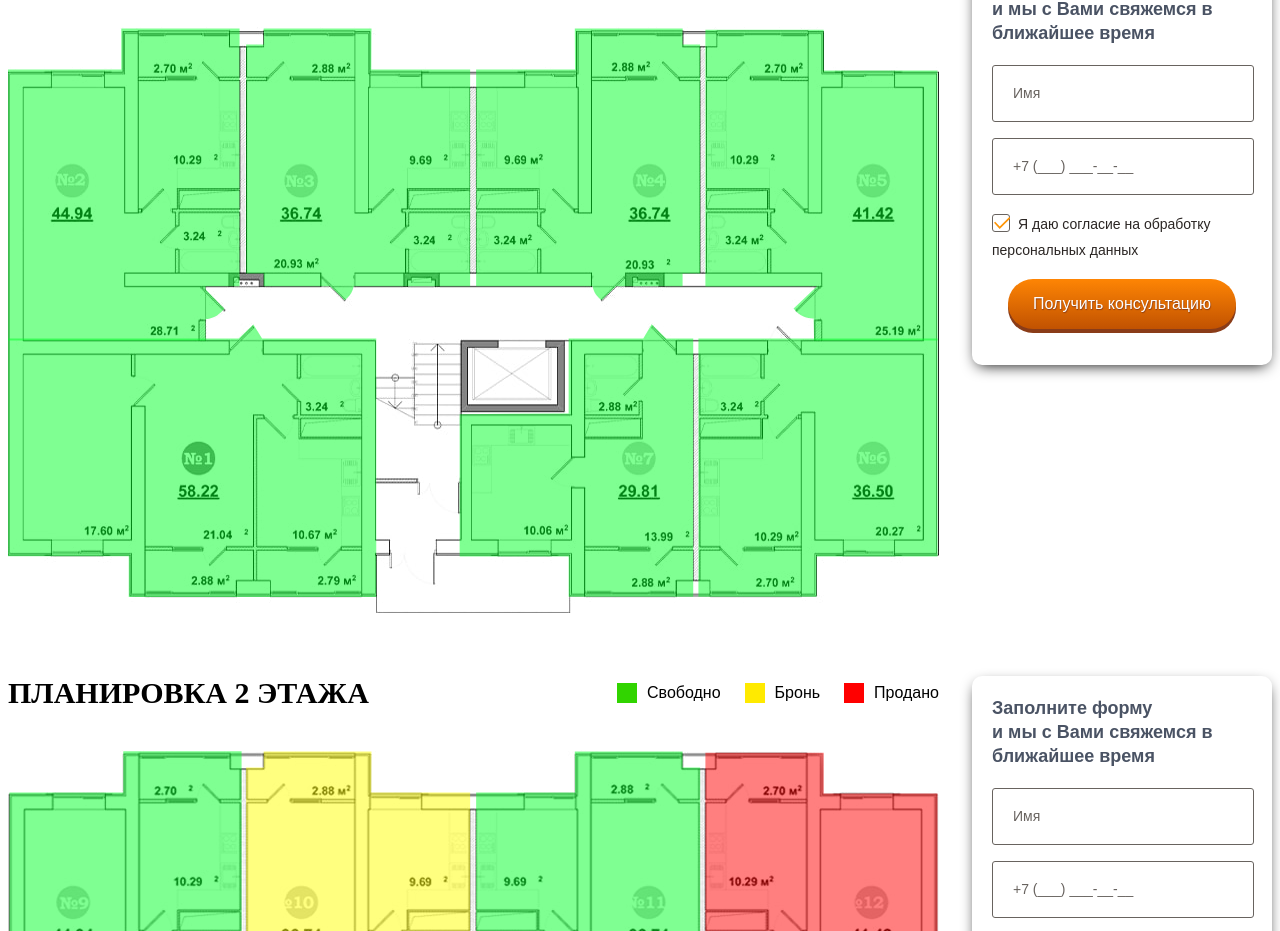
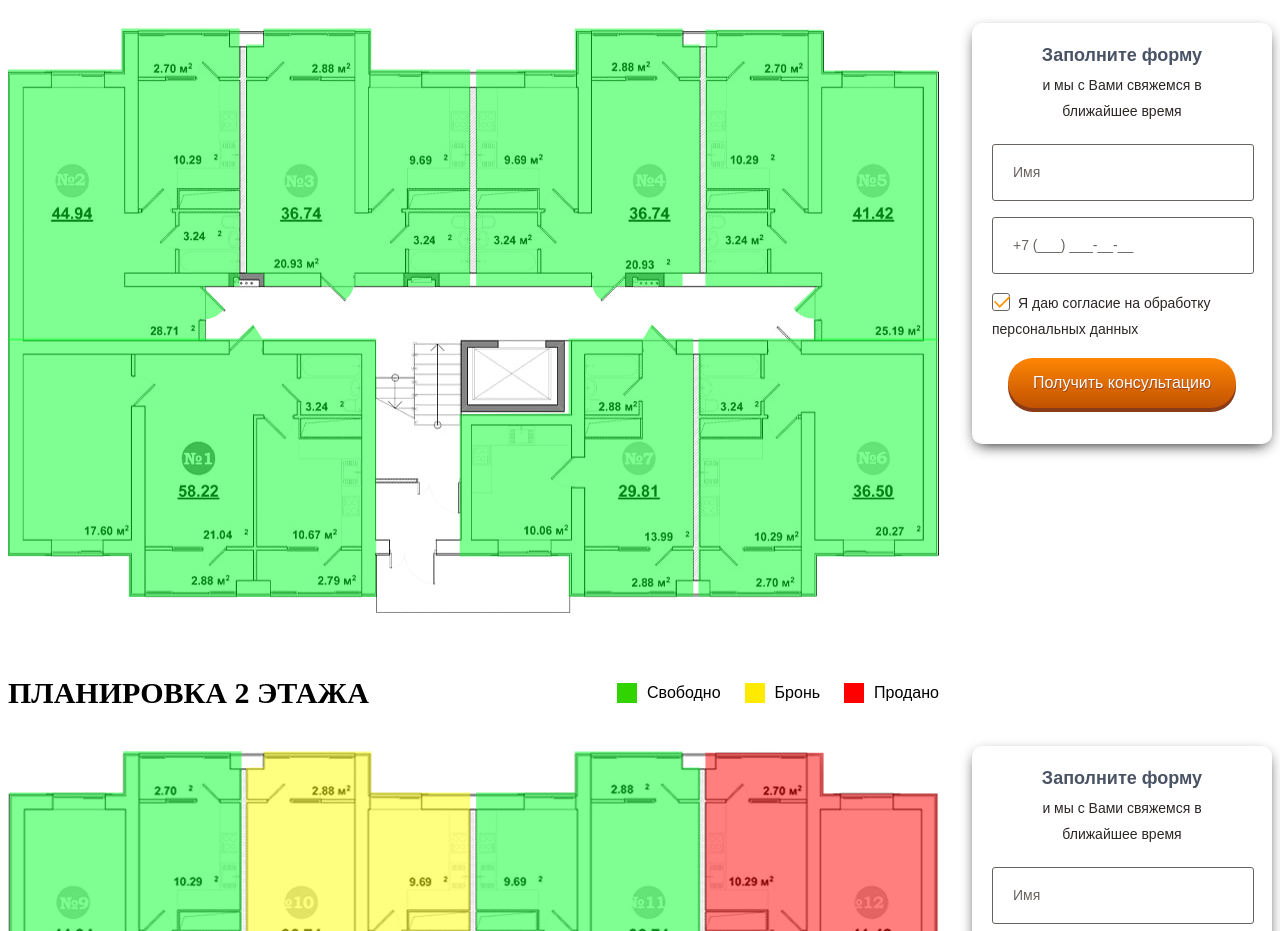
Before and after one commit to andgt/prestige, a website: page source/index.html in a window 1280 px wide. Shown: the part 110-1041 px from the top of the page. Drawn offline with nearby package versions, Linux system fonts and the light colour scheme.

Commit message:
Стилизует форму, убирает opacity .7 у фона планировок

```diff
--- a/source/index.html
+++ b/source/index.html
@@ -45,7 +45,10 @@
     </div>
     <div class="apartment__form wpcf7 js-back-call">
       <form class="wpcf7-form modal__form--backcall">
-        <h2 class="form__subtitle">Заполните форму<br> и мы с Вами свяжемся в ближайшее время</h2>
+        <div class="form__title-container">
+          <h2 class="form__subtitle">Заполните форму</h2>
+          <p class="form__description">и мы с Вами свяжемся в ближайшее&nbsp;время</p>
+        </div>
         <div class="form__item">
           <span class="wpcf7-form-control-wrap your-name text-input">
             <input class="wpcf7-form-control wpcf7-text wpcf7-name modal__form-input--username form__input form__input--modal" type="text" name="your-name" value="" size="40" aria-required="true" aria-invalid="false" placeholder="Имя">
@@ -115,7 +118,10 @@
     </div>
     <div class="apartment__form wpcf7 js-back-call">
       <form class="wpcf7-form modal__form--backcall">
-        <h2 class="form__subtitle">Заполните форму<br> и мы с Вами свяжемся в ближайшее время</h2>
+        <div class="form__title-container">
+          <h2 class="form__subtitle">Заполните форму</h2>
+          <p class="form__description">и мы с Вами свяжемся в ближайшее&nbsp;время</p>
+        </div>
         <div class="form__item">
           <span class="wpcf7-form-control-wrap your-name text-input">
             <input class="wpcf7-form-control wpcf7-text wpcf7-name modal__form-input--username form__input form__input--modal" type="text" name="your-name" value="" size="40" aria-required="true" aria-invalid="false" placeholder="Имя">
@@ -185,7 +191,10 @@
     </div>
     <div class="apartment__form wpcf7 js-back-call">
       <form class="wpcf7-form modal__form--backcall">
-        <h2 class="form__subtitle">Заполните форму<br> и мы с Вами свяжемся в ближайшее время</h2>
+        <div class="form__title-container">
+          <h2 class="form__subtitle">Заполните форму</h2>
+          <p class="form__description">и мы с Вами свяжемся в ближайшее&nbsp;время</p>
+        </div>
         <div class="form__item">
           <span class="wpcf7-form-control-wrap your-name text-input">
             <input class="wpcf7-form-control wpcf7-text wpcf7-name modal__form-input--username form__input form__input--modal" type="text" name="your-name" value="" size="40" aria-required="true" aria-invalid="false" placeholder="Имя">
@@ -255,7 +264,10 @@
     </div>
     <div class="apartment__form wpcf7 js-back-call">
       <form class="wpcf7-form modal__form--backcall">
-        <h2 class="form__subtitle">Заполните форму<br> и мы с Вами свяжемся в ближайшее время</h2>
+        <div class="form__title-container">
+          <h2 class="form__subtitle">Заполните форму</h2>
+          <p class="form__description">и мы с Вами свяжемся в ближайшее&nbsp;время</p>
+        </div>
         <div class="form__item">
           <span class="wpcf7-form-control-wrap your-name text-input">
             <input class="wpcf7-form-control wpcf7-text wpcf7-name modal__form-input--username form__input form__input--modal" type="text" name="your-name" value="" size="40" aria-required="true" aria-invalid="false" placeholder="Имя">
@@ -325,7 +337,10 @@
     </div>
     <div class="apartment__form wpcf7 js-back-call">
       <form class="wpcf7-form modal__form--backcall">
-        <h2 class="form__subtitle">Заполните форму<br> и мы с Вами свяжемся в ближайшее время</h2>
+        <div class="form__title-container">
+          <h2 class="form__subtitle">Заполните форму</h2>
+          <p class="form__description">и мы с Вами свяжемся в ближайшее&nbsp;время</p>
+        </div>
         <div class="form__item">
           <span class="wpcf7-form-control-wrap your-name text-input">
             <input class="wpcf7-form-control wpcf7-text wpcf7-name modal__form-input--username form__input form__input--modal" type="text" name="your-name" value="" size="40" aria-required="true" aria-invalid="false" placeholder="Имя">
@@ -395,7 +410,10 @@
     </div>
     <div class="apartment__form wpcf7 js-back-call">
       <form class="wpcf7-form modal__form--backcall">
-        <h2 class="form__subtitle">Заполните форму<br> и мы с Вами свяжемся в ближайшее время</h2>
+        <div class="form__title-container">
+          <h2 class="form__subtitle">Заполните форму</h2>
+          <p class="form__description">и мы с Вами свяжемся в ближайшее&nbsp;время</p>
+        </div>
         <div class="form__item">
           <span class="wpcf7-form-control-wrap your-name text-input">
             <input class="wpcf7-form-control wpcf7-text wpcf7-name modal__form-input--username form__input form__input--modal" type="text" name="your-name" value="" size="40" aria-required="true" aria-invalid="false" placeholder="Имя">
@@ -465,7 +483,10 @@
     </div>
     <div class="apartment__form wpcf7 js-back-call">
       <form class="wpcf7-form modal__form--backcall">
-        <h2 class="form__subtitle">Заполните форму<br> и мы с Вами свяжемся в ближайшее время</h2>
+        <div class="form__title-container">
+          <h2 class="form__subtitle">Заполните форму</h2>
+          <p class="form__description">и мы с Вами свяжемся в ближайшее&nbsp;время</p>
+        </div>
         <div class="form__item">
           <span class="wpcf7-form-control-wrap your-name text-input">
             <input class="wpcf7-form-control wpcf7-text wpcf7-name modal__form-input--username form__input form__input--modal" type="text" name="your-name" value="" size="40" aria-required="true" aria-invalid="false" placeholder="Имя">
@@ -535,7 +556,10 @@
     </div>
     <div class="apartment__form wpcf7 js-back-call">
       <form class="wpcf7-form modal__form--backcall">
-        <h2 class="form__subtitle">Заполните форму<br> и мы с Вами свяжемся в ближайшее время</h2>
+        <div class="form__title-container">
+          <h2 class="form__subtitle">Заполните форму</h2>
+          <p class="form__description">и мы с Вами свяжемся в ближайшее&nbsp;время</p>
+        </div>
         <div class="form__item">
           <span class="wpcf7-form-control-wrap your-name text-input">
             <input class="wpcf7-form-control wpcf7-text wpcf7-name modal__form-input--username form__input form__input--modal" type="text" name="your-name" value="" size="40" aria-required="true" aria-invalid="false" placeholder="Имя">
@@ -605,7 +629,10 @@
     </div>
     <div class="apartment__form wpcf7 js-back-call">
       <form class="wpcf7-form modal__form--backcall">
-        <h2 class="form__subtitle">Заполните форму<br> и мы с Вами свяжемся в ближайшее время</h2>
+        <div class="form__title-container">
+          <h2 class="form__subtitle">Заполните форму</h2>
+          <p class="form__description">и мы с Вами свяжемся в ближайшее&nbsp;время</p>
+        </div>
         <div class="form__item">
           <span class="wpcf7-form-control-wrap your-name text-input">
             <input class="wpcf7-form-control wpcf7-text wpcf7-name modal__form-input--username form__input form__input--modal" type="text" name="your-name" value="" size="40" aria-required="true" aria-invalid="false" placeholder="Имя">
@@ -1394,11 +1421,11 @@
         $('.status').text(xApartment.status);
 
         if ($('.status').text() === 'Бронь') {
-          $(this, '.floors').css({'stroke': 'rgba(255, 255, 0, 1)', 'fill': 'rgba(255, 255, 0, 0.7)'});
+          $(this, '.floors').css({'stroke': 'rgba(255, 255, 0, 1)'});
         } else if ($('.status').text() === 'Продано') {
-          $(this, '.floors').css({'stroke': 'rgba(255, 0, 0, 1)', 'fill': 'rgba(255, 0, 0, 0.7)'});
+          $(this, '.floors').css({'stroke': 'rgba(255, 0, 0, 1)'});
         } else if ($('.status').text() === 'Свободно') {
-          $(this, '.floors').css({'stroke': 'rgba(0, 255, 38, 1)', 'fill': 'rgba(0, 255, 38, 0.7)'});
+          $(this, '.floors').css({'stroke': 'rgba(0, 255, 38, 1)'});
         };
       });
 
--- a/source/less/global/global.less
+++ b/source/less/global/global.less
@@ -85,19 +85,35 @@
 .apartment__subtitle,
 .form__subtitle {
   font-family: "Google Sans", sans-serif;
-  margin: 0 0 20px 0;
+  margin: 0;
   padding: 0;
   color: #4a5364;
 }
 
 .apartment__subtitle {
+  margin-bottom: 20px;
   font-size: 24px;
   text-align: center;
 }
 
+.form__title-container {
+  margin-bottom: 20px;
+  text-align: center;
+}
+
 .form__subtitle {
+  margin-bottom: 5px;
   font-size: 18px;
   line-height: 24px;
+}
+
+.form__description {
+  margin: 0;
+  padding: 0;
+  font-family: "Google Sans", sans-serif;
+  color: #2b2624;
+  font-size: 14px;
+  line-height: 26px;
 }
 
 .apartment__popup {
@@ -141,7 +157,7 @@
 
 .apartment__form {
   max-width: 300px;
-  margin: 0 0 auto 0;
+  margin: 70px 0 auto 0;
   padding: 20px;
   box-shadow: 0 5px 15px -5px #000000;
   background-color: #ffffff;
```
Also changed, not shown: source/css/style.css, 1 other file.
